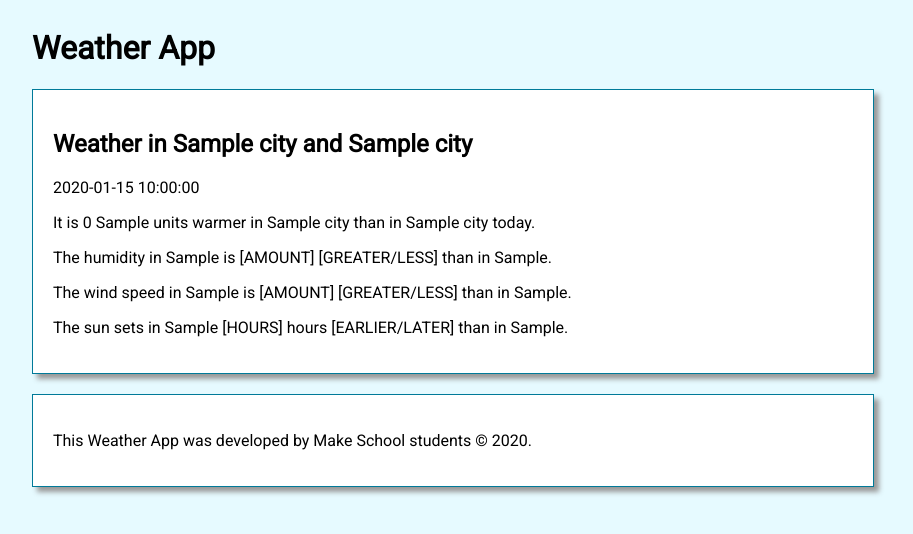
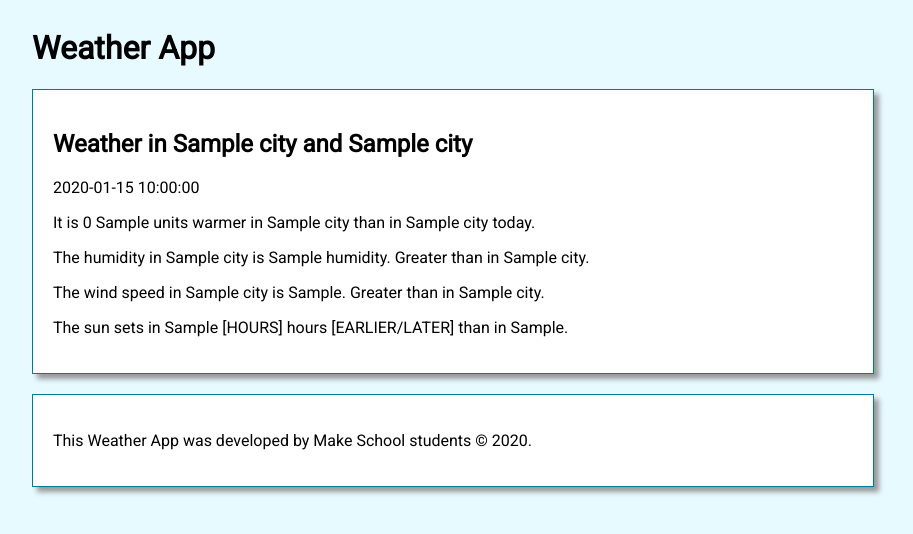
Before and after one commit to RyCornel/Homework-4, a Flask app: template templates/comparison_results.html in a window 1280 px wide. Shown: the top 534 px of the page, without its empty margins (208-1121 px from the left). Run offline with Flask 2, Linux system fonts and the light colour scheme; the template is opened without the code that fills it: most values are stand-ins (such as "Sample title", 1, 10 or a date in 2020).

Commit message:
Commit 7

```diff
--- a/templates/comparison_results.html
+++ b/templates/comparison_results.html
@@ -19,11 +19,11 @@
     </p>
 
     <p>
-        The humidity in {{city1}} is [AMOUNT] [GREATER/LESS] than in {{city2}}.
+        The humidity in {{city1_info["city"]}} is {{city1_info["humidity"]}}. {% if city1_info["humidity"] - city2_info["humidity"] < 0 %} Less {% else %} Greater {% endif %} than in {{city2_info["city"]}}.
     </p>
 
     <p>
-        The wind speed in {{city1}} is [AMOUNT] [GREATER/LESS] than in {{city2}}.
+        The wind speed in {{city1_info["city"]}} is {{city1_info["wind_speed"]}}. {% if city1_info["wind_speed"] - city2_info["wind_speed"] < 0 %} Less {% else %} Greater {% endif %} than in {{city2_info["city"]}}.
     </p>
 
     <p>
```
